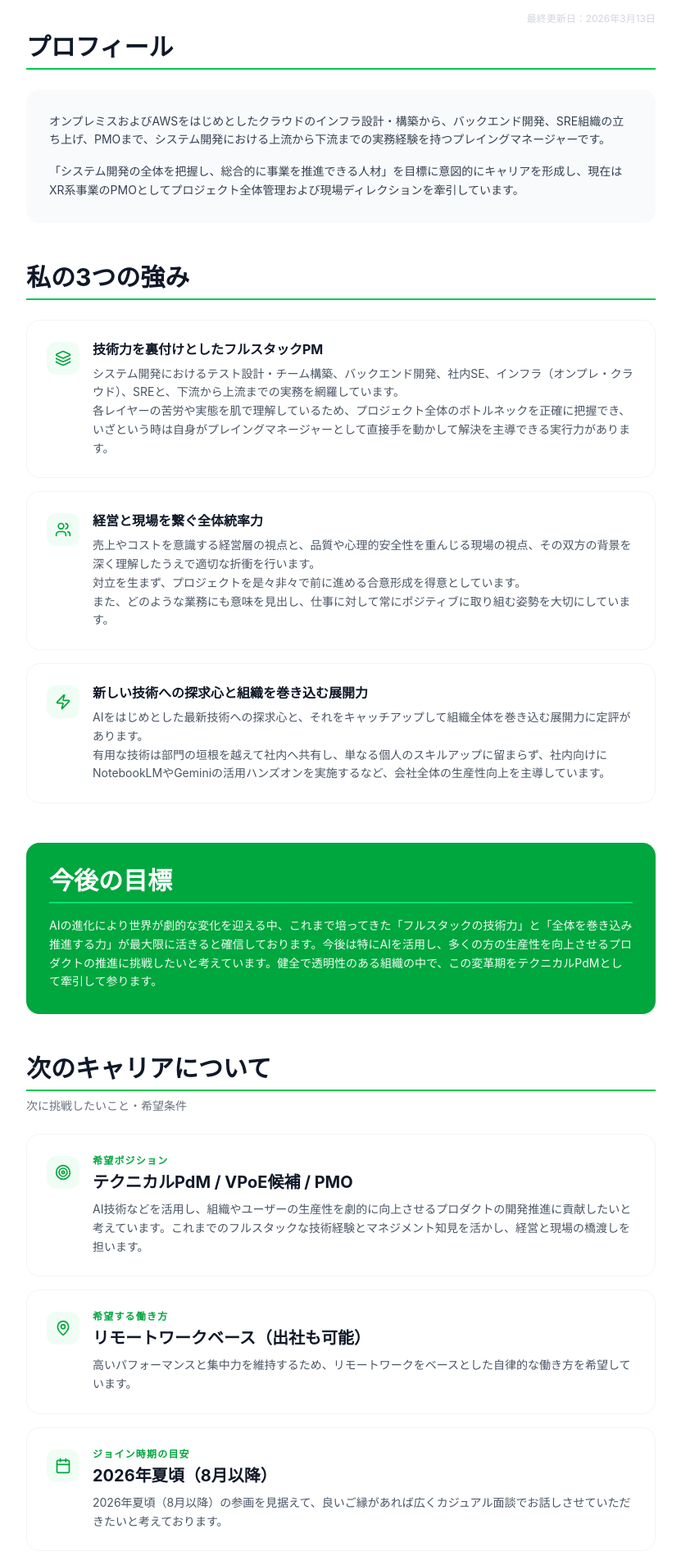
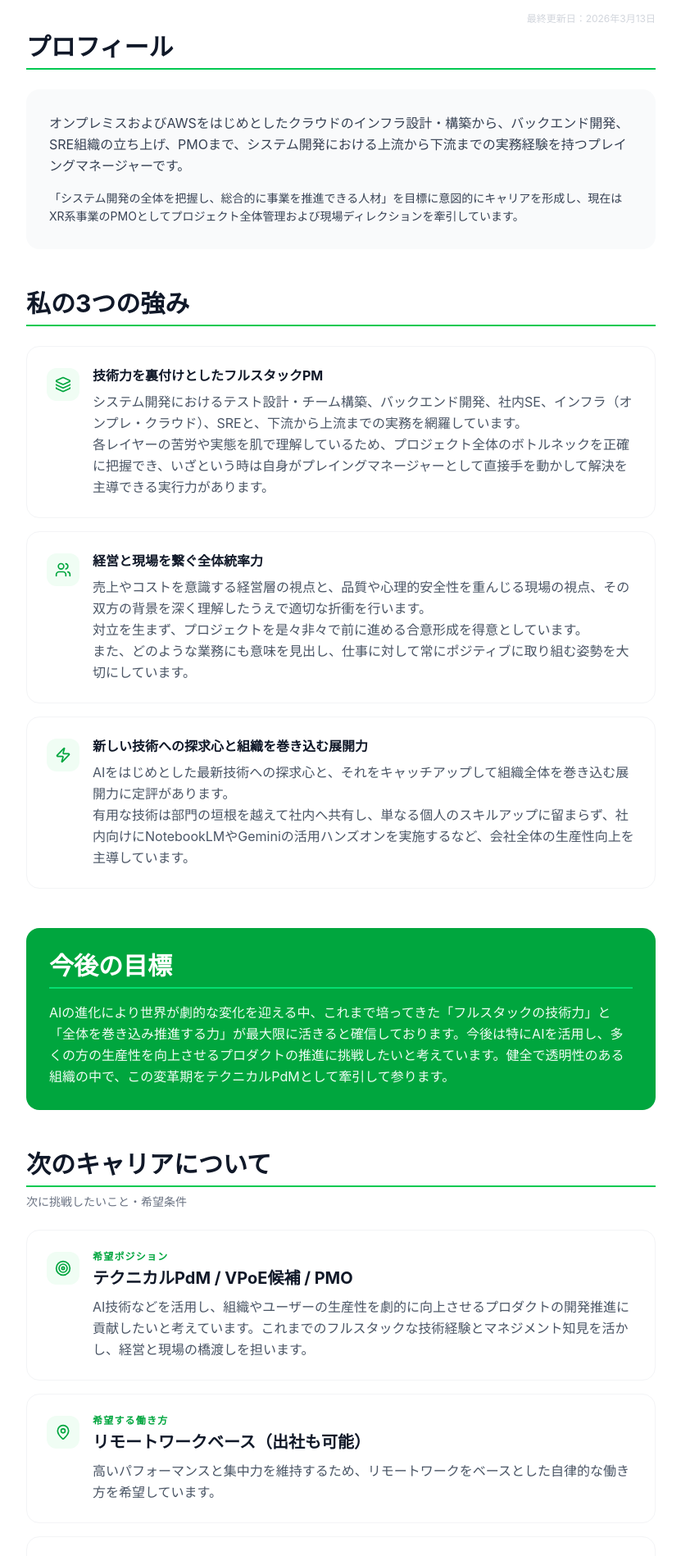
Before and after one commit to kiyomaryu/portpolio, a Next.js app: page / in a window 1280 px wide. Shown: the part 440-2338 px from the top of the page at 82% size, without its empty margins (224-1055 px from the left). Built offline with nearby package versions, Linux system fonts and the light colour scheme.

Commit message:
フォントサイズの調整

```diff
--- a/app/career/page.tsx
+++ b/app/career/page.tsx
@@ -226,7 +226,7 @@ export default function CareerPage() {
                           </span>
                         </div>
                         {career.description && (
-                          <p className="text-gray-600 text-sm leading-relaxed mt-3">
+                          <p className="text-gray-600 text-base leading-relaxed mt-3">
                             {career.description}
                           </p>
                         )}
@@ -253,7 +253,7 @@ export default function CareerPage() {
                               </div>
                               <div className="flex items-start gap-2">
                                 <CheckCircle className="w-4 h-4 text-green-500 flex-shrink-0 mt-0.5" />
-                                <p className="text-gray-600 text-sm leading-relaxed"><span className="font-semibold">実績：</span>{proj.result}</p>
+                                <p className="text-gray-600 text-base leading-relaxed"><span className="font-semibold">実績：</span>{proj.result}</p>
                               </div>
                             </div>
                           ))}
--- a/app/page.tsx
+++ b/app/page.tsx
@@ -84,7 +84,7 @@ export default function Home() {
               プロフィール
             </h2>
             <div className="bg-gray-50 rounded-2xl p-7">
-              <p className="text-gray-700 leading-relaxed text-sm">
+              <p className="text-gray-700 leading-relaxed text-base">
                 オンプレミスおよびAWSをはじめとしたクラウドのインフラ設計・構築から、バックエンド開発、SRE組織の立ち上げ、PMOまで、システム開発における上流から下流までの実務経験を持つプレイングマネージャーです。
               </p>
               <p className="text-gray-700 leading-relaxed text-sm mt-4">
@@ -117,7 +117,7 @@ export default function Home() {
                         <h3 className="text-base font-bold text-gray-900 mb-2 leading-snug">
                           {s.title}
                         </h3>
-                        <p className="text-gray-600 text-sm leading-relaxed whitespace-pre-line">{s.body}</p>
+                        <p className="text-gray-600 text-base leading-relaxed whitespace-pre-line">{s.body}</p>
                       </div>
                     </div>
                   </div>
@@ -136,7 +136,7 @@ export default function Home() {
               <h2 className="text-2xl md:text-3xl font-bold text-white border-b-2 border-green-400 pb-2 mb-4">
                 今後の目標
               </h2>
-              <p className="leading-relaxed text-sm text-green-50">
+              <p className="leading-relaxed text-base text-green-50">
                 AIの進化により世界が劇的な変化を迎える中、これまで培ってきた「フルスタックの技術力」と「全体を巻き込み推進する力」が最大限に活きると確信しております。今後は特にAIを活用し、多くの方の生産性を向上させるプロダクトの推進に挑戦したいと考えています。健全で透明性のある組織の中で、この変革期をテクニカルPdMとして牽引して参ります。
               </p>
             </div>
@@ -168,7 +168,7 @@ export default function Home() {
                           {item.label}
                         </p>
                         <h3 className="text-xl font-bold text-gray-900 mb-2">{item.sublabel}</h3>
-                        <p className="text-gray-600 text-sm leading-relaxed">{item.body}</p>
+                        <p className="text-gray-600 text-base leading-relaxed">{item.body}</p>
                       </div>
                     </div>
                   </div>
```
